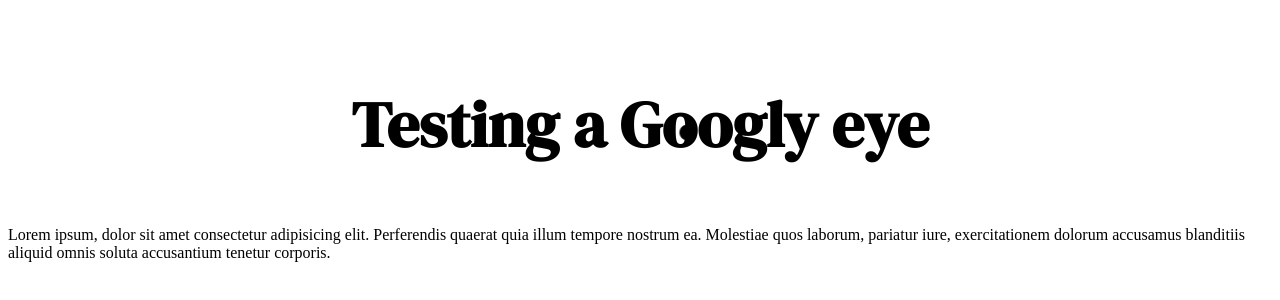
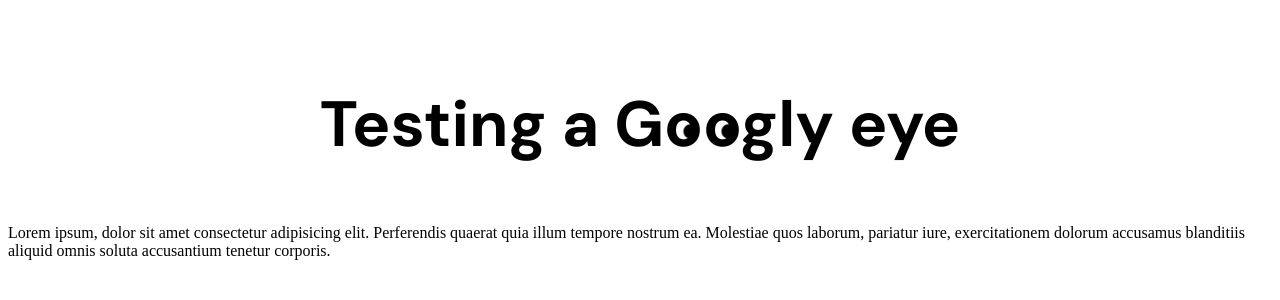
Before and after one commit to klalicki/googly-eye, a plain HTML site: page index.html in a window 1280 px wide. Shown: the part 250-550 px from the top of the page. Drawn offline with Linux system fonts and the light colour scheme.

Commit message:
added support for multiple googly eyes on a page

```diff
--- a/googly.js
+++ b/googly.js
@@ -1,18 +1,28 @@
 const eyeCoords = { x: 0, y: 0 };
 const updateEyeCoords = () => {
-  const tempRect = document.querySelector(".googly").getBoundingClientRect();
-  eyeCoords.x = (tempRect.left + tempRect.right) / 2;
-  eyeCoords.y = (tempRect.top + tempRect.bottom) / 2;
+  document.querySelectorAll(".googly").forEach((el) => {
+    const tempRect = el.getBoundingClientRect();
+    const eyeCoords = { x: 0, y: 0 };
+    eyeCoords.x = (tempRect.left + tempRect.right) / 2;
+    eyeCoords.y = (tempRect.top + tempRect.bottom) / 2;
+    el.setAttribute("data-x", eyeCoords.x);
+    el.setAttribute("data-y", eyeCoords.y);
+  });
+
   console.log(eyeCoords);
 };
 const checkOffset = ({ x, y }) => {
-  const delta = { x: x - eyeCoords.x, y: y - eyeCoords.y };
+  document.querySelectorAll(".googly").forEach((el) => {
+    const eyeCoords = {
+      x: el.getAttribute("data-x"),
+      y: el.getAttribute("data-y"),
+    };
+    const delta = { x: x - eyeCoords.x, y: y - eyeCoords.y };
 
-  const angle = (Math.atan2(delta.y, delta.x) * 180) / Math.PI;
-  console.log(angle);
-  document
-    .querySelector(".googly")
-    .style.setProperty("--googly-rotate", `${angle}deg`);
+    const angle = (Math.atan2(delta.y, delta.x) * 180) / Math.PI;
+    console.log(angle);
+    el.style.setProperty("--googly-rotate", `${angle}deg`);
+  });
 };
 
 updateEyeCoords();
--- a/index.html
+++ b/index.html
@@ -8,7 +8,10 @@
     <link rel="stylesheet" href="styles.css" />
   </head>
   <body>
-    <h1>Testing a G<span class="googly">o</span>ogly eye</h1>
+    <h1>
+      Testing a G<span class="googly">o</span><span class="googly">o</span>gly
+      eye
+    </h1>
     <p>
       Lorem ipsum, dolor sit amet consectetur adipisicing elit. Perferendis
       quaerat quia illum tempore nostrum ea. Molestiae quos laborum, pariatur
--- a/styles.css
+++ b/styles.css
@@ -9,7 +9,7 @@ body {
 }
 h1 {
   font-size: 4rem;
-  font-family: "DM Serif Display", serif;
+  font-family: "DM Sans", serif;
 }
 .googly {
   position: relative;
@@ -24,8 +24,8 @@ h1 {
   position: absolute;
   left: 5%;
   right: 5%;
-  top: 37%;
-  bottom: 20%;
+  top: 40%;
+  bottom: 25%;
   display: inline-block;
   transform: rotate(var(--googly-rotate));
 }
```
